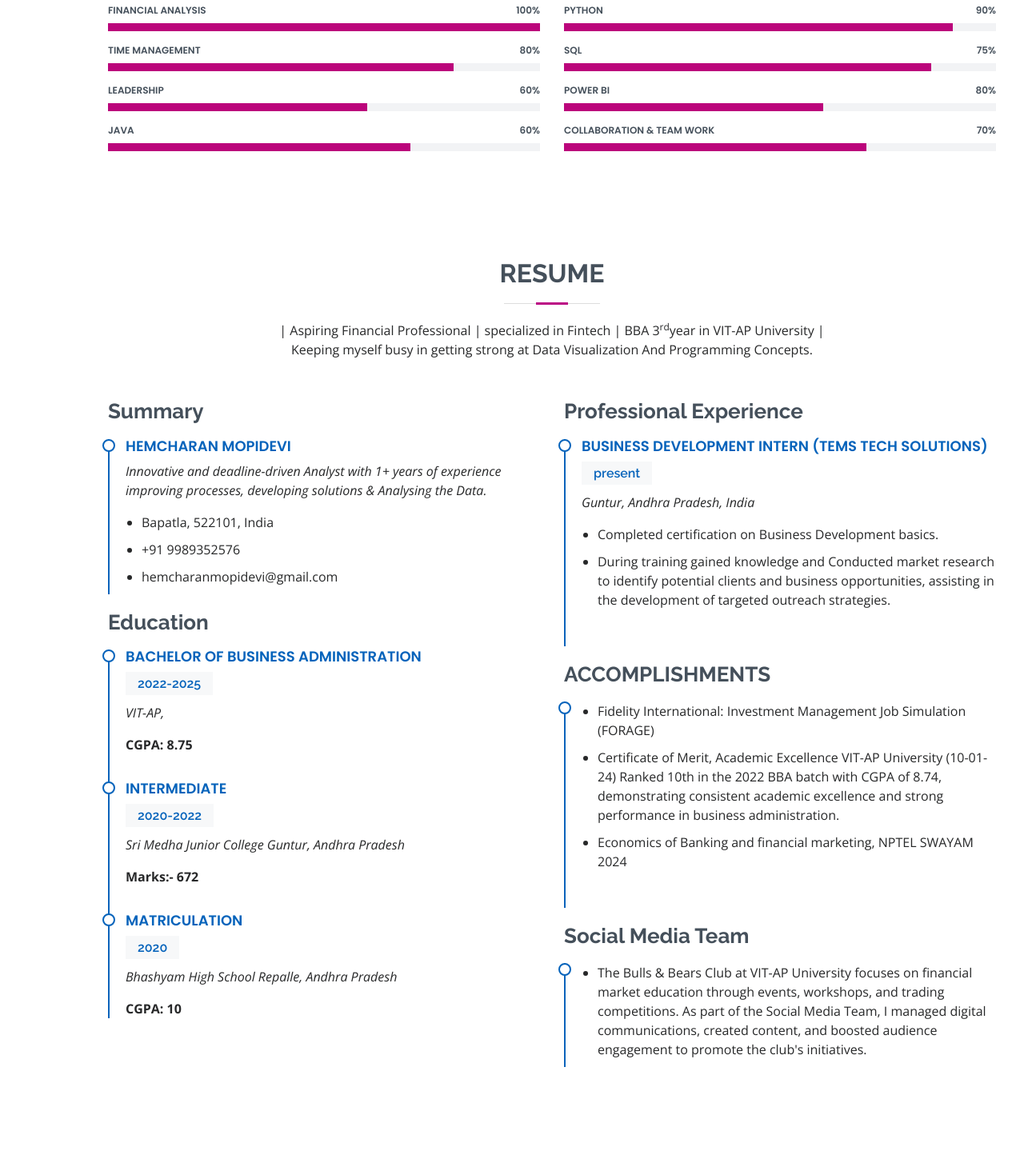
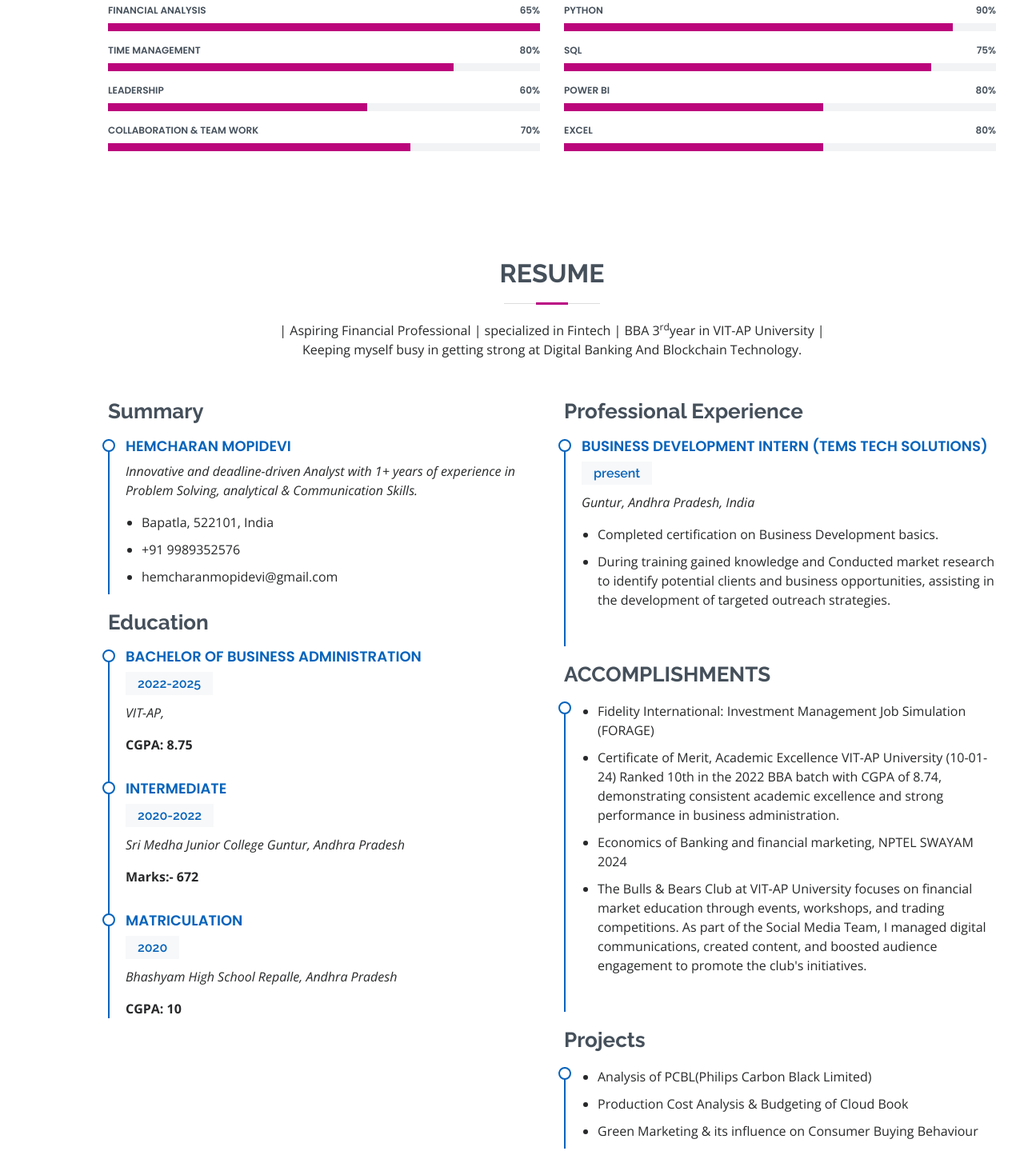
Before and after one commit to hemcharanmopidevi/Perfect-Portfolio, a plain HTML site: page index.html in a window 1280 px wide. Shown: the part 1664-3103 px from the top of the page at 80% size. Drawn offline with nearby package versions, Linux system fonts and the light colour scheme.

Commit message:
Add files via upload

```diff
--- a/index.html
+++ b/index.html
@@ -76,7 +76,7 @@
             <img src="assets/img/mine.jpg" class="img-fluid" alt="">
           </div>
           <div class="col-lg-8 pt-4 pt-lg-0 content">
-            <h3>Business Analyst</h3>
+            <h3>FinTech Analyst</h3>
             <p class="font-italic">
               As a BBA student majoring in Finance, I have built a strong foundation in financial analysis, corporate finance, and investment
  management. With hands-on experience through internships and projects, I am skilled in financial performance assessment, market
@@ -121,7 +121,7 @@
           <div class="col-lg-6">
 
             <div class="progress">
-              <span class="skill">Financial Analysis <i class="val">100%</i></span>
+              <span class="skill">Financial Analysis <i class="val">65%</i></span>
               <div class="progress-bar-wrap">
                 <div class="progress-bar" role="progressbar" aria-valuenow="100" aria-valuemin="0" aria-valuemax="100"></div>
               </div>
@@ -140,6 +140,13 @@
                 <div class="progress-bar" role="progressbar" aria-valuenow="60" aria-valuemin="0" aria-valuemax="100"></div>
               </div>
             </div>
+
+              <div class="progress">
+                <span class="skill">Collaboration & Team work <i class="val">70%</i></span>
+                <div class="progress-bar-wrap">
+                  <div class="progress-bar" role="progressbar" aria-valuenow="70" aria-valuemin="0" aria-valuemax="100"></div>
+                </div>
+              </div>
 
           </div>
 
@@ -164,23 +171,16 @@
                 <div class="progress-bar" role="progressbar" aria-valuenow="60" aria-valuemin="0" aria-valuemax="100"></div>
               </div>
             </div>
-          </div>
-          <div class="col-lg-6">
-
             <div class="progress">
-              <span class="skill">Java <i class="val">60%</i></span>
+              <span class="skill">Excel<i class="val">80%</i></span>
               <div class="progress-bar-wrap">
-                <div class="progress-bar" role="progressbar" aria-valuenow="70" aria-valuemin="0" aria-valuemax="100"></div>
+                <div class="progress-bar" role="progressbar" aria-valuenow="60" aria-valuemin="0" aria-valuemax="100"></div>
               </div>
             </div>
+          </div>
+
             </div>
-            <div class="col-lg-6">
-            <div class="progress">
-              <span class="skill">Collaboration & Team work <i class="val">70%</i></span>
-              <div class="progress-bar-wrap">
-                <div class="progress-bar" role="progressbar" aria-valuenow="70" aria-valuemin="0" aria-valuemax="100"></div>
-              </div>
-            </div>
+
             </div>
 
       </div>
@@ -191,7 +191,7 @@
         <div class="section-title">
           <h2>Resume</h2>
           <p>| Aspiring Financial Professional | specialized in Fintech | BBA 3<sup>rd</sup>year in VIT-AP University |</p>
-          <p> Keeping myself busy in getting strong at Data Visualization And Programming Concepts.</p>
+          <p> Keeping myself busy in getting strong at Digital Banking And Blockchain Technology.</p>
         </div>
 
         <div class="row">
@@ -199,7 +199,7 @@
             <h3 class="resume-title">Summary</h3>
             <div class="resume-item pb-0">
               <h4>Hemcharan Mopidevi</h4>
-              <p><em>Innovative and deadline-driven Analyst with 1+ years of experience improving processes, developing solutions & Analysing the Data. </em></p>
+              <p><em>Innovative and deadline-driven Analyst with 1+ years of experience in Problem Solving, analytical & Communication Skills. </em></p>
               <ul>
                 <li>Bapatla, 522101, India</li>
                 <li>+91 9989352576</li>
@@ -255,18 +255,20 @@
                     with CGPA of 8.74, demonstrating consistent academic excellence and strong performance in business
                     administration.  </li>
                   <li>Economics of Banking and financial marketing, NPTEL SWAYAM 2024</li>
+                  <li>The Bulls & Bears Club at VIT-AP University focuses on financial market
+                    education through events, workshops, and trading competitions. As part
+                    of the Social Media Team, I managed digital communications, created
+                    content, and boosted audience engagement to promote the club's
+                    initiatives.</li>
                 </ul>
               </div>
-              <h3 class="resume-title">Social Media Team</h3>
+              <h3 class="resume-title">Projects</h3>
               <div class="resume-item">
 
                 <ul>
-                  <li>
-                    The Bulls & Bears Club at VIT-AP University focuses on financial market
-                    education through events, workshops, and trading competitions. As part
-                    of the Social Media Team, I managed digital communications, created
-                    content, and boosted audience engagement to promote the club's
-                    initiatives. </li>
+                  <li>Analysis of PCBL(Philips Carbon Black Limited)</li>
+                  <li>Production Cost Analysis & Budgeting of Cloud Book </li>
+                  <li>Green Marketing & its influence on Consumer Buying Behaviour</li>
 
                 </ul>
               </div>
@@ -307,8 +309,8 @@
                 </svg>
                 <i class="bx bx-data"></i>
               </div>
-              <h4><a href="">Data Analyst & Budgeting</a></h4>
-              <p>Java<p>
+              <h4><a href="">Business Analyst & Budgeting</a></h4>
+              <p>Excel<p>
             </div>
           </div>
 
```
